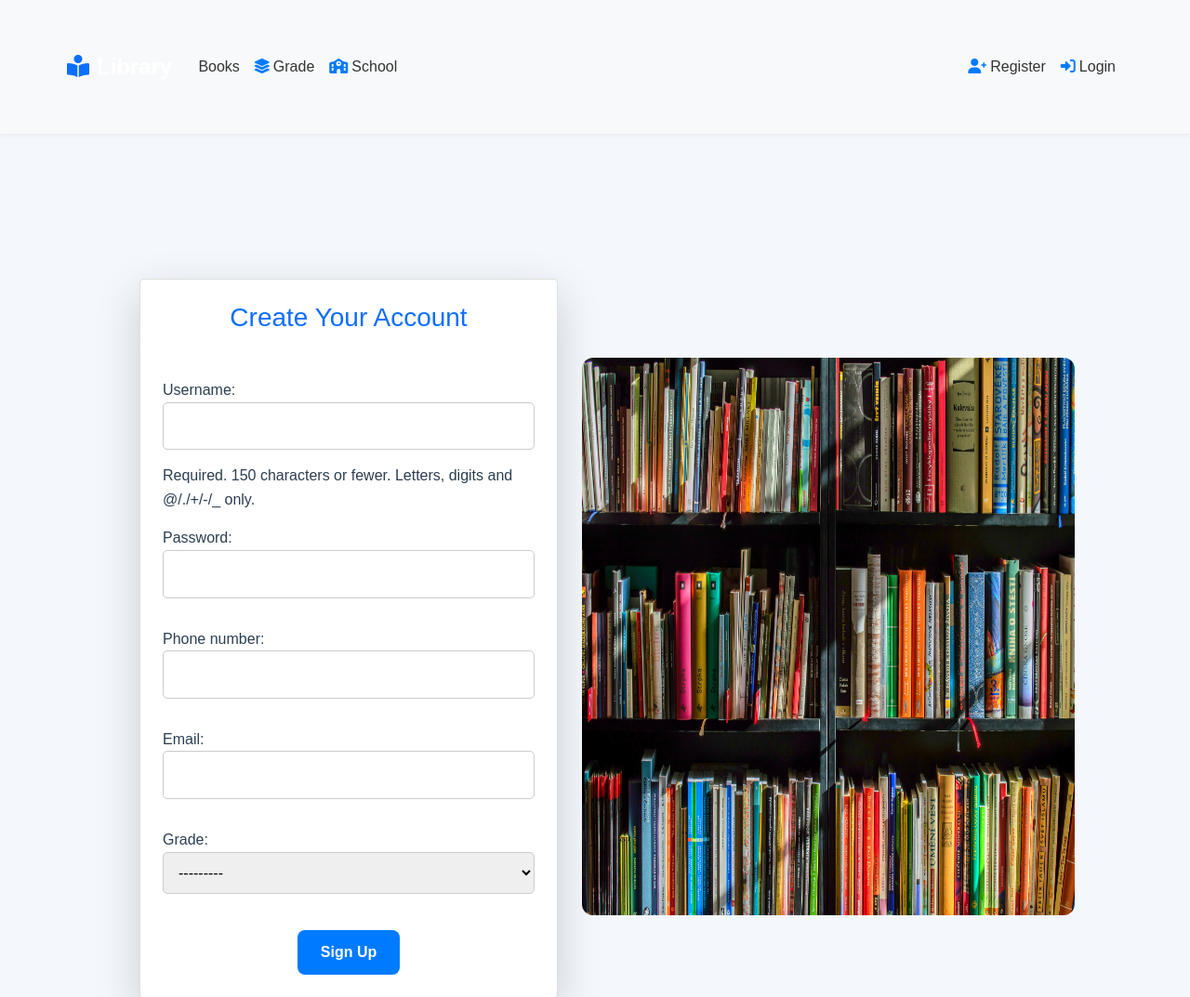
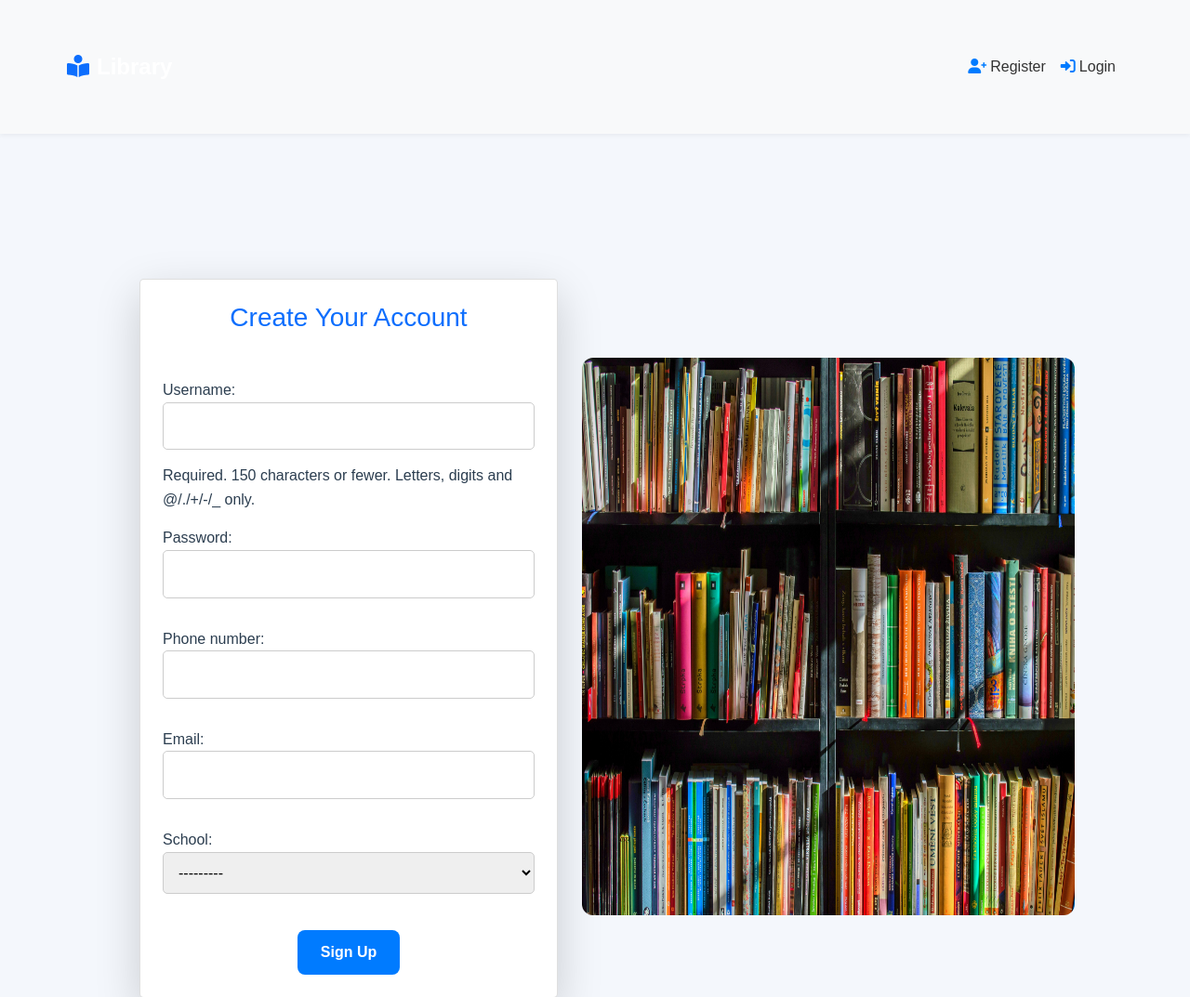
Before and after one commit to Sunatl/ICT-Project-Online-Library, a Django app: page /accounts/sing in a window 1280 px wide. Shown: the top 1073 px of the page at 93% size. Run offline with Django 4.2, Linux system fonts and the light colour scheme; data that the repository does not hold is empty.

Commit message:
Aded register corect school

```diff
--- a/acounts/views.py
+++ b/acounts/views.py
@@ -7,7 +7,7 @@ class CustomUserForm(forms.ModelForm):
 
     class Meta:
         model = CustomUser
-        fields = ['username', 'password', 'phone_number','email','grade']
+        fields = ['username', 'password', 'phone_number','email','school']
 
     def save(self, commit=True):
         user = super().save(commit=False)
--- a/templates/base.html
+++ b/templates/base.html
@@ -58,6 +58,7 @@
             <span class="navbar-toggler-icon"></span>
         </button>
 
+        {% if user.is_authenticated %}
         <div class="collapse navbar-collapse" id="navbarNav">
             <ul class="navbar-nav me-auto mb-2 mb-lg-0">
                 <li class="nav-item">
@@ -70,12 +71,7 @@
                         <i class="fas fa-layer-group me-1"></i>Grade
                     </a>
                 </li>
-                <li class="nav-item">
-                    <a class="nav-link" href="#">
-                        <i class="fas fa-school me-1"></i>School
-                    </a>
-                </li>
-                {% if user.is_authenticated %}
+
                 <li class="nav-item">
                     <a class="nav-link" href="{% url 'payment-list' %}">
                         <i class="fas fa-credit-card me-1"></i>Payment
--- a/templates/school_form.html
+++ b/templates/school_form.html
@@ -1,4 +1,4 @@
-{% extends 'base.html' %}
+{% extends 'base1.html' %}
 
 {% block title %}Create School{% endblock %}
 
```
